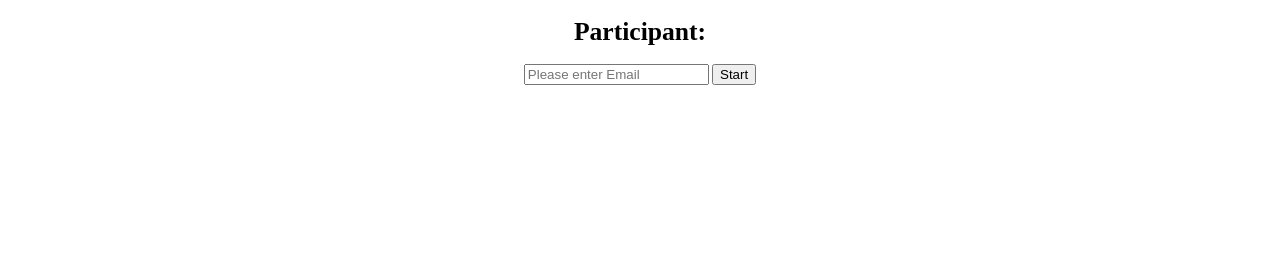
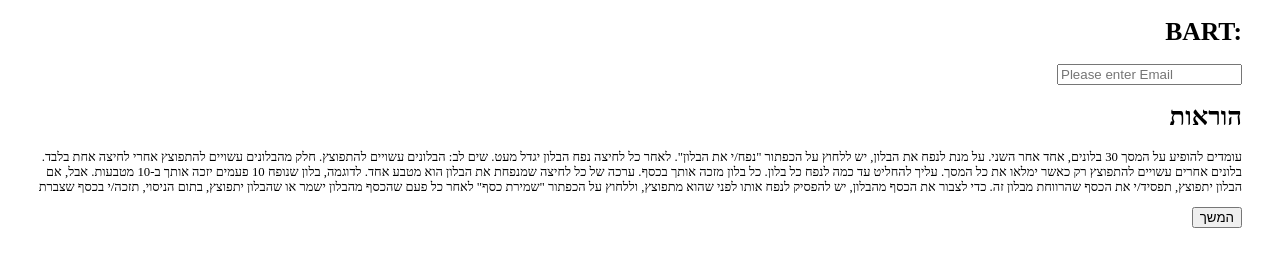
Before and after one commit to shaharhalutz/pressure-balloon, a plain HTML site: page index.html in a window 1280 px wide. Drawn offline with nearby package versions, Linux system fonts and the light colour scheme.

Commit message:
added instructions to opening screen

```diff
--- a/index.html
+++ b/index.html
@@ -26,9 +26,20 @@ BART
        -->
 
   <div id="participant">
-    <h1>Participant:</h1>
+    <h1>BART:</h1>
     <input id="participantName" type="text" placeholder="Please enter Email" value="">
-    <button id='test'  > Start</button>
+    <h1>הוראות</h1>
+    <p id="instructions">
+      עומדים להופיע על המסך 30 בלונים, אחד אחר השני. על מנת לנפח את הבלון, יש ללחוץ על הכפתור &quot;נפח/י את
+      הבלון&quot;. לאחר כל לחיצה נפח הבלון יגדל מעט.
+      שים לב: הבלונים עשויים להתפוצץ. חלק מהבלונים עשויים להתפוצץ אחרי לחיצה אחת בלבד. בלונים אחרים
+      עשויים להתפוצץ רק כאשר ימלאו את כל המסך. עליך להחליט עד כמה לנפח כל בלון.
+      כל בלון מזכה אותך בכסף. ערכה של כל לחיצה שמנפחת את הבלון הוא מטבע אחד. לדוגמה, בלון שנופח 10
+      פעמים יזכה אותך ב-10 מטבעות. אבל, אם הבלון יתפוצץ, תפסיד/י את הכסף שהרווחת מבלון זה. כדי לצבור את
+      הכסף מהבלון, יש להפסיק לנפח אותו לפני שהוא מתפוצץ, וללחוץ על הכפתור &quot;שמירת כסף&quot;
+      לאחר כל פעם שהכסף מהבלון ישמר או שהבלון יתפוצץ,
+      בתום הניסוי, תזכה/י בכסף שצברת</p>
+    <button id='test'  > המשך</button>
   </div>
   <div id="round"></div>
   <div id="bigbigwrap">
--- a/script.js
+++ b/script.js
@@ -289,6 +289,8 @@ $(document).ready(function() {
             return;
         }
 
+        alert('כעת יתבצע תרגול קצר, על מנת לוודא שהבנת את ההוראות. הכסף שתרוויח/י במהלך התרגול לא ישמר בקופה.')
+
         showGame()
     });
 
--- a/style.css
+++ b/style.css
@@ -6,10 +6,14 @@ body {
 }
 
 #participant {
-  text-align: center;
-  margin-left: auto;
-  margin-right: auto;
+  text-align: right;
+  margin-left: 30px;
+  margin-right: 30px;
   font-size: 80%;
+}
+
+#instructions{
+
 }
 
 #round {
```
